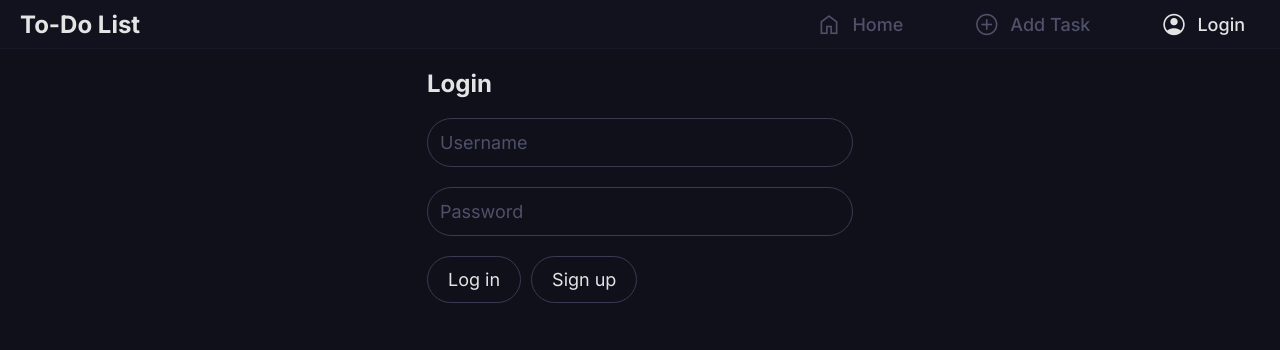
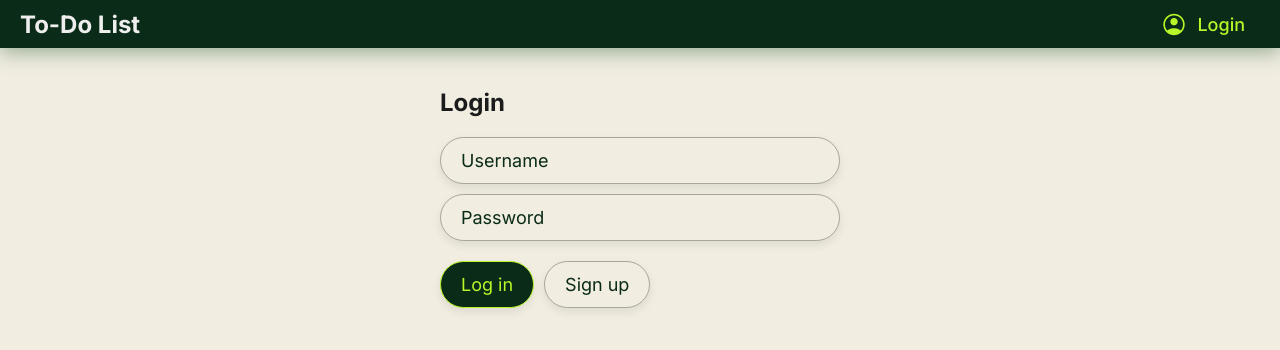
Before and after one commit to majoouoo/todo-mevn, a Vue app in the folder ui/: page /login in a window 1280 px wide. Shown: the top 350 px of the page. Built offline with nearby package versions, Linux system fonts and the light colour scheme.

Commit message:
rewrite of styles, templates, classes, shared css, green / light redesign

```diff
--- a/ui/src/App.vue
+++ b/ui/src/App.vue
@@ -6,93 +6,68 @@ store.isLoggedIn = localStorage.getItem("user") ? true : false
 </script>
 
 <template>
-  <header id="mainHeader">
+  <header>
     <h1>To-Do List</h1>
     <nav>
-      <div>
-        <RouterLink to="/"
-          ><span class="material-symbols-outlined"> home </span>
-          <p>Home</p></RouterLink
-        >
-      </div>
-      <div>
-        <RouterLink to="/add-task"
-          ><span class="material-symbols-outlined"> add_circle </span>
-          <p>Add Task</p></RouterLink
-        >
-      </div>
-      <!-- <div>
-        <RouterLink to="/calendar"
-          ><span class="material-symbols-outlined"> calendar_month </span>
-          <p>Calendar</p></RouterLink
-        >
-      </div> -->
-      <div>
-        <RouterLink to="/login"
-          ><span class="material-symbols-outlined"> account_circle </span>
-          <p v-if="!store.isLoggedIn">Login</p>
-          <p v-else>Account</p>
-          </RouterLink
-        >
-      </div>
+      <RouterLink to="/" v-if="store.isLoggedIn">
+        <span class="material-symbols-outlined"> home </span>
+        <h2>Home</h2>
+      </RouterLink>
+      <RouterLink to="/add-task" v-if="store.isLoggedIn">
+        <span class="material-symbols-outlined"> add_circle </span>
+        <h2>Add Task</h2>
+      </RouterLink>
+      <RouterLink to="/login">
+        <span class="material-symbols-outlined"> account_circle </span>
+        <h2 v-if="!store.isLoggedIn">Login</h2>
+        <h2 v-else>Account</h2>
+      </RouterLink>
     </nav>
   </header>
 
-  <RouterView />
+  <section id="view">
+    <RouterView />
+  </section>
 </template>
 
-<style>
+<style scoped>
 header {
   display: flex;
   justify-content: space-between;
   height: 6vh;
   padding: 0 0 0 20px;
   align-items: center;
-  background-color: #11121d;
-  border-bottom: 1px solid #171827;
+  background-color: var(--dark-green);
   position: sticky;
   top: 0;
-}
-
-#mainHeader {
-  z-index: 2;
+  box-shadow: 0 4px 20px rgba(56, 102, 65, 0.5);
+  z-index: 3;
 }
 
 header * {
-  color: #e4e4e4;
+  color: var(--white);
 }
 
-h1 {
-  margin: 0;
-  font-weight: 700;
-  font-size: 24px;
+nav {
+  display: flex;
 }
 
-nav div {
+nav a {
   display: inline-block;
-}
-
-nav div a {
   margin: 0 10px;
-  font-weight: 500;
-  font-size: 18px;
   display: flex;
   align-items: center;
-  border-radius: 20px;
   padding: 5px 20px;
 }
 
-nav div a * {
+nav a * {
   margin: 0 5px;
-}
-
-nav div a p {
-  color: #4f5069;
+  color: var(--light-green);
+  font-weight: 500;
 }
 
 .material-symbols-outlined {
   font-size: 1.5em;
-  color: #4f5069;
 }
 
 .material-symbols-outlined {
@@ -104,6 +79,24 @@ nav div a p {
 }
 
 .router-link-active * {
-  color: #e4e4e4;
+  color: var(--lime);
 }
+
+/* #wrapper {
+  background-color: var(--dark-green);
+  padding: 0 20px 20px 20px;
+  box-sizing: border-box;
+  z-index: 2;
+  height: 94vh;
+  width: 100%;
+  position: sticky;
+  top: 6vh;
+  left: 0;
+}
+
+#view {
+  background-color: var(--tan);
+  border-radius: 15px;
+  min-height: calc(94vh - 40px);
+} */
 </style>
--- a/ui/src/assets/main.css
+++ b/ui/src/assets/main.css
@@ -1,31 +1,105 @@
 @import url('https://fonts.googleapis.com/css2?family=Inter:wght@100;200;300;400;500;600;700;800;900&display=swap');
 
+:root {
+  --white: #eeeeee;
+  --tan: #f1ede1;
+  --dark-green: #092B17;
+  --light-green: #6A994E;
+  --lime: #BAF72A;
+  --red: #cf0003;
+  --black: #1b1b1b;
+
+  --first-p: #cf0003;
+  --second-p: #e67309;
+}
+
 body {
-  background-color: #0f101a;
+  background-color: var(--tan);
   margin: 0;
 }
 
 * {
   font-family: 'Inter', sans-serif;
-  color: #e4e4e4;
+  color: var(--black);
+  font-size: 18px;
 }
 
 a {
   text-decoration: none;
 }
 
-a:hover {
-  filter: brightness(2);
+h1 {
+  margin: 0;
+  font-weight: 700;
+  font-size: 24px;
 }
 
-a.router-link-active:hover {
-  filter: brightness(1);
+h2 {
+  margin: 0;
 }
 
 .material-symbols-outlined {
   font-variation-settings: 'FILL' 0, 'wght' 200, 'GRAD' 0, 'opsz' 48;
 }
 
-button .material-symbols-outlined:hover {
-  filter: brightness(2);
+button, input {
+  outline: none;
+  background-color: transparent;
 }
+
+.default-button {
+  border-radius: 50px;
+  transition: border-radius 0.2s;
+  margin: 0;
+  padding: 12px 20px;
+  box-shadow: 0 4px 10px #00000015;
+
+  background-color: transparent;
+  border: 1px solid rgba(0, 0, 0, 0.3);
+  color: var(--dark-green);
+}
+
+.default-button:hover {
+  border-radius: 5px;
+}
+
+.default-button:focus {
+  outline: none;
+}
+
+.primary-button {
+  background-color: var(--dark-green);
+  border: 1px solid var(--lime);
+  color: var(--lime);
+}
+
+.danger-button {
+  border: 1px solid var(--red);
+  color: var(--red);
+  box-shadow: 0 0 20px #cf000334, inset 0 0 20px #cf000318;
+}
+
+.backdrop {
+  position: fixed;
+  top: 0;
+  left: 0;
+  height: 100%;
+  width: 100%;
+  background-color: rgba(0, 0, 0, 0.4);
+  display: flex;
+  justify-content: center;
+  z-index: 2;
+  backdrop-filter: blur(5px);
+  padding: 100px;
+  box-sizing: border-box;
+}
+
+.modal {
+  background-color: var(--tan);
+  width: 500px;
+  height: fit-content;
+  border-radius: 30px;
+  z-index: 3;
+  overflow: hidden;
+  box-shadow: 0 10px 20px #00000030;
+}
--- a/ui/src/components/DeleteModal.vue
+++ b/ui/src/components/DeleteModal.vue
@@ -5,69 +5,36 @@ const props = defineProps({
 </script>
 
 <template>
-  <div id="backdrop" @click.self="$emit('cancel')">
-    <div id="modal">
-      <h1>Are you sure you want to delete this {{ props.object }}?</h1>
-      <button id="cancelBtn" @click="$emit('cancel')">Cancel</button>
-      <button id="deleteBtn" @click="$emit('delete')">Delete</button>
-      <p v-if="props.object == 'task'">Shift-click to delete a task immediately</p>
-    </div>
+  <div class="modal">
+    <h1>Are you sure you want to delete this {{ props.object }}?</h1>
+    <button class="default-button" @click="$emit('cancel')">Cancel</button>
+    <button class="default-button danger-button" @click="$emit('delete')">Delete</button>
+    <p v-if="props.object == 'task'">Shift-click to delete a task immediately</p>
   </div>
 </template>
 
 <style scoped>
-#backdrop {
-  position: fixed;
-  top: 0;
-  left: 0;
-  height: 100%;
-  width: 100%;
-  background-color: rgba(0, 0, 0, 0.4);
-  display: flex;
-  justify-content: center;
-  z-index: 2;
-  backdrop-filter: blur(5px);
-  padding: 100px;
-  box-sizing: border-box;
-  margin: 0;
+.modal {
+  padding: 20px;
+  border-radius: 20px;
+  margin-top: 0;
 }
 
-#modal {
-  background-color: #0f101a;
-  width: fit-content;
-  height: fit-content;
-  border-radius: 20px;
-  border: 1px solid #171827;
-  z-index: 3;
-  overflow: hidden;
-  padding: 20px;
+* {
+  margin-top: 20px;
+  margin-bottom: 0;
+}
+
+h1 {
+  margin-top: 0;
 }
 
 button {
-  background-color: transparent;
-  border: 1px solid #3a3b52;
-  outline: none;
-  border-radius: 50px;
-  transition: border-radius 0.2s;
-  margin: 20px 10px 0 0;
-  padding: 12px 20px;
-  height: initial;
-  width: initial;
-  font-size: 18px;
-}
-
-button:hover {
-  border-radius: 5px;
-}
-
-#deleteBtn {
-  border: 1px solid #fd7777;
-  color: #fd7777;
+  margin-right: 10px;
 }
 
 p {
   color: #3a3b52;
   font-style: italic;
-  margin: 20px 0 0 0;
 }
 </style>
--- a/ui/src/views/HomeView.vue
+++ b/ui/src/views/HomeView.vue
@@ -85,7 +85,7 @@ const sortTasks = () => {
 </script>
 
 <template>
-  <div id="tasklist" v-if="store.isLoggedIn">
+  <section id="tasklist" v-if="store.isLoggedIn">
     <TaskBody
       v-for="task of tasklist"
       :key="task._id"
@@ -94,9 +94,9 @@ const sortTasks = () => {
       @deleteTask="deleteTask(task)"
       @sortTasks="sortTasks"
     ></TaskBody>
-  </div>
-  <div id="tasklistCompleted" v-if="store.isLoggedIn">
-    <h3 id="tasklistCompletedTitle" v-if="tasklistCompleted.length > 0">Completed Tasks</h3>
+  </section>
+  <h1 id="tasklist-completed-title" v-if="tasklistCompleted.length > 0">Completed Tasks</h1>
+  <section id="tasklist-completed" v-if="store.isLoggedIn">
     <TaskBody
       v-for="task of tasklistCompleted"
       :key="task._id"
@@ -105,7 +105,7 @@ const sortTasks = () => {
       @deleteTask="deleteTask(task)"
       @sortTasks="sortTasks"
     ></TaskBody>
-  </div>
+  </section>
 
   <h1 v-if="noTasks">No tasks</h1>
   <h1 v-if="!store.isLoggedIn">Logged out</h1>
@@ -117,13 +117,9 @@ const sortTasks = () => {
   overflow-y: auto;
 }
 
-#tasklistCompletedTitle {
+#tasklist-completed-title {
+  font-size: 20px;
   color: #595a75;
   margin: 20px;
 }
-
-h1 {
-  text-align: center;
-  margin: 20px;
-}
 </style>
--- a/ui/src/views/LoginView.vue
+++ b/ui/src/views/LoginView.vue
@@ -92,84 +92,67 @@ const deleteAccount = () => {
 </script>
 
 <template>
-  <div id="outerDiv">
-    <form v-if="!store.isLoggedIn">
+  <section v-if="!store.isLoggedIn">
+    <form>
       <h1>Login</h1>
-      <div>
-        <input type="text" name="username" id="username" v-model="username" required placeholder="Username" />
+      <div class="inputs">
+        <input type="text" name="username" class="default-button" v-model="username" required placeholder="Username" />
+        <input type="password" name="password" class="default-button" v-model="password" required placeholder="Password" />
       </div>
-      <div>
-        <input type="password" name="password" id="password" v-model="password" required placeholder="Password" />
+      <div class="buttons">
+        <input type="submit" value="Log in" class="default-button primary-button" @click.prevent="login" />
+        <input type="submit" value="Sign up" class="default-button" @click.prevent="signup" />
       </div>
-      <div>
-        <input type="submit" value="Log in" @click.prevent="login" />
-        <input type="submit" value="Sign up" @click.prevent="signup" />
+      <h2 id="error">{{ error }}</h2>
+    </form>
+  </section>
+  <section v-else>
+    <div class="flex-div">
+      <h1>Logged in as {{ username }}</h1>
+      <div class="buttons">
+        <button @click="logout" class="default-button primary-button">Log out</button>
+        <button @click="isDelModalVisible = true" class="default-button danger-button">Delete account</button>
       </div>
-      <p id="error">{{ error }}</p>
-    </form>
-    <div v-else>
-      <h1>Logged in as {{ username }}</h1>
-      <br>
-      <button @click="logout">Log out</button>
-      <button @click="isDelModalVisible = true" id="deleteBtn">Delete account</button>
-      <DeleteModal v-if="isDelModalVisible" @cancel="isDelModalVisible = false" @delete="deleteAccount" object="account"></DeleteModal>
     </div>
+  </section>
+
+  <div class="backdrop" v-if="isDelModalVisible" @click.self="isDelModalVisible = false">
+    <DeleteModal v-if="isDelModalVisible" @cancel="isDelModalVisible = false" @delete="deleteAccount" object="account"></DeleteModal>
   </div>
 </template>
 
 <style scoped>
-#outerDiv {
+section {
   display: flex;
   justify-content: center;
-  align-items: center;
+  padding: 40px;
 }
 
-h1 {
-  font-size: 24px;
+form, .flex-div {
+  display: flex;
+  flex-direction: column;
+  gap: 20px;
 }
 
-div {
-  margin: 20px 0;
+.buttons, .inputs {
+  display: flex;
+  gap: 10px;
 }
 
-* {
-  font-size: 18px;
+.inputs {
+  flex-direction: column;
 }
 
-input, button {
-  background-color: transparent;
-  border: 1px solid #3a3b52;
-  outline: none;
-  padding: 12px;
-  width: 400px;
-  height: 23px;
-  border-radius: 50px;
-  transition: border-radius 0.2s;
-}
-
-input:focus, button:focus,
-input:hover, button:hover {
-  border-radius: 5px;
-}
-
-input[type='submit'], button {
-  margin: 0 10px 0 0;
-  padding: 12px 20px;
-  height: initial;
-  width: initial;
+form {
+  width: 100%;
+  max-width: 400px;
 }
 
 ::placeholder {
-  color: #4f5069;
-  opacity: 1;
+  color: var(--dark-green);
 }
 
 #error {
-  color: #fd7777;
-}
-
-#deleteBtn {
-  border: 1px solid #fd7777;
-  color: #fd7777;
+  color: var(--red);
 }
 </style>
```
Also changed, not shown: ui/src/components/DatePicker.vue (+58 -64 lines), ui/src/components/TaskBody.vue (+84 -89 lines), ui/src/views/AddTask.vue (+21 -67 lines).
